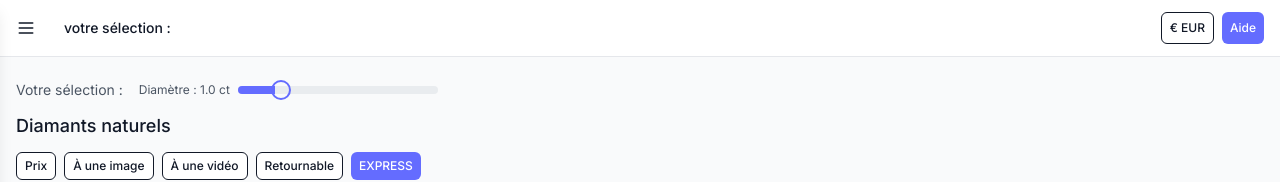
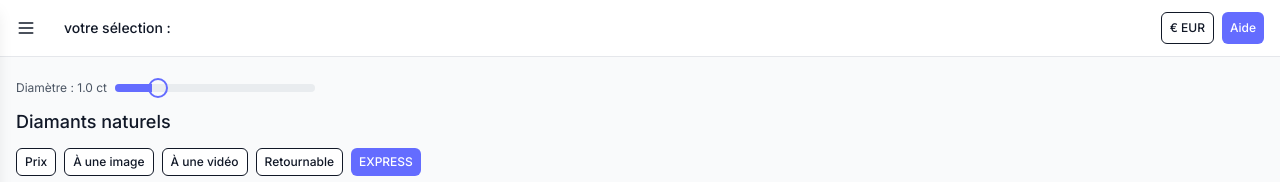
Before and after one commit to orapaorapa/proj-76, a React (Vite) app: page / in a window 1280 px wide. Shown: the top 182 px of the page. Built offline with nearby package versions, Linux system fonts and the light colour scheme.

Commit message:
Remove files from repository
This commit deletes unnecessary files from the repository as per the request.
[skip gpt_engineer]

```diff
--- a/src/pages/Index.tsx
+++ b/src/pages/Index.tsx
@@ -13,7 +13,6 @@ const Index = () => {
       <main className="container mx-auto px-4 pt-20 pb-12">
         <div className="mb-4">
           <div className="flex items-center gap-4 mb-3">
-            <span className="text-sm text-gray-600">Votre sélection :</span>
             <div className="flex items-center gap-2">
               <span className="text-xs text-gray-600">Diamètre : {diameter[0].toFixed(1)} ct</span>
               <Slider
```
